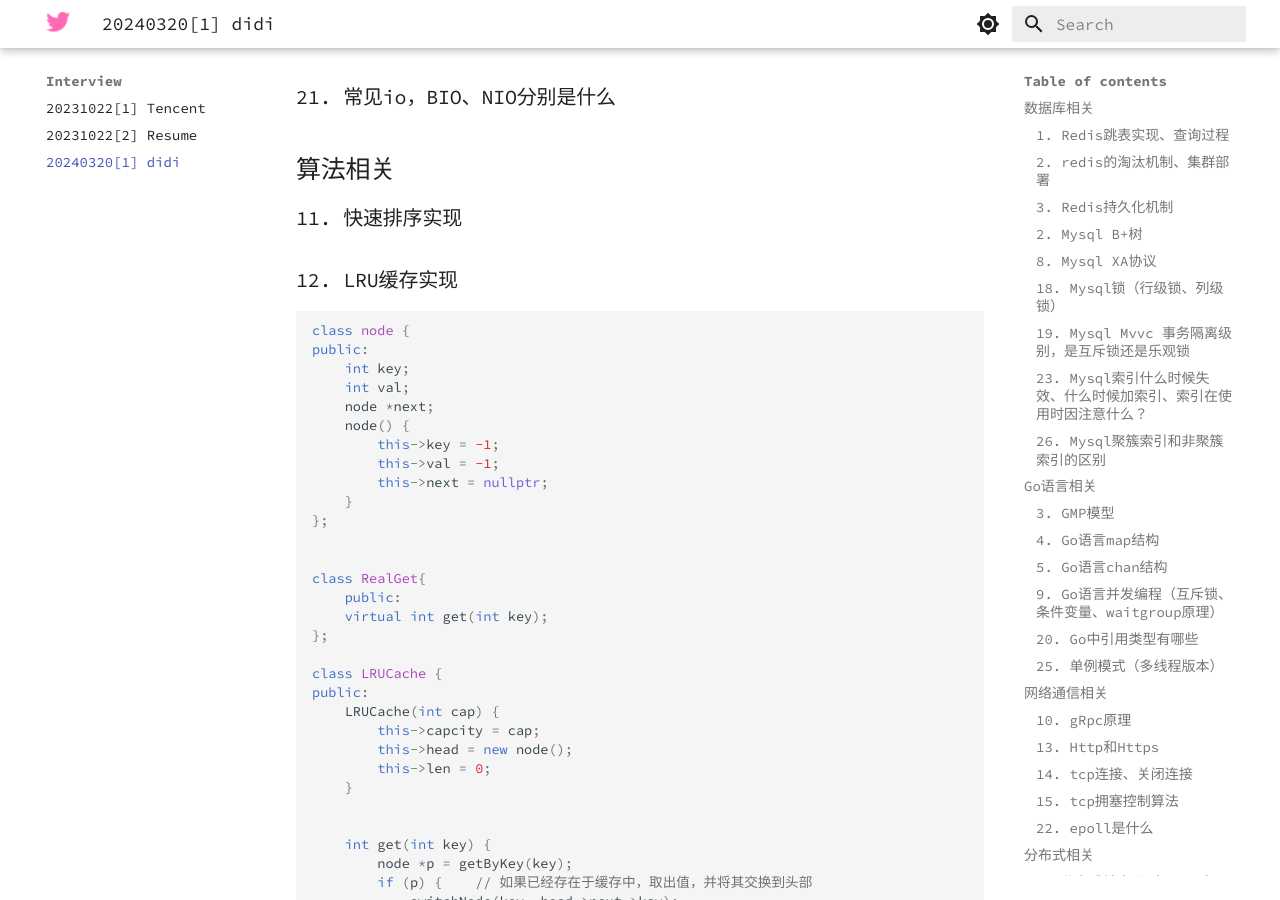
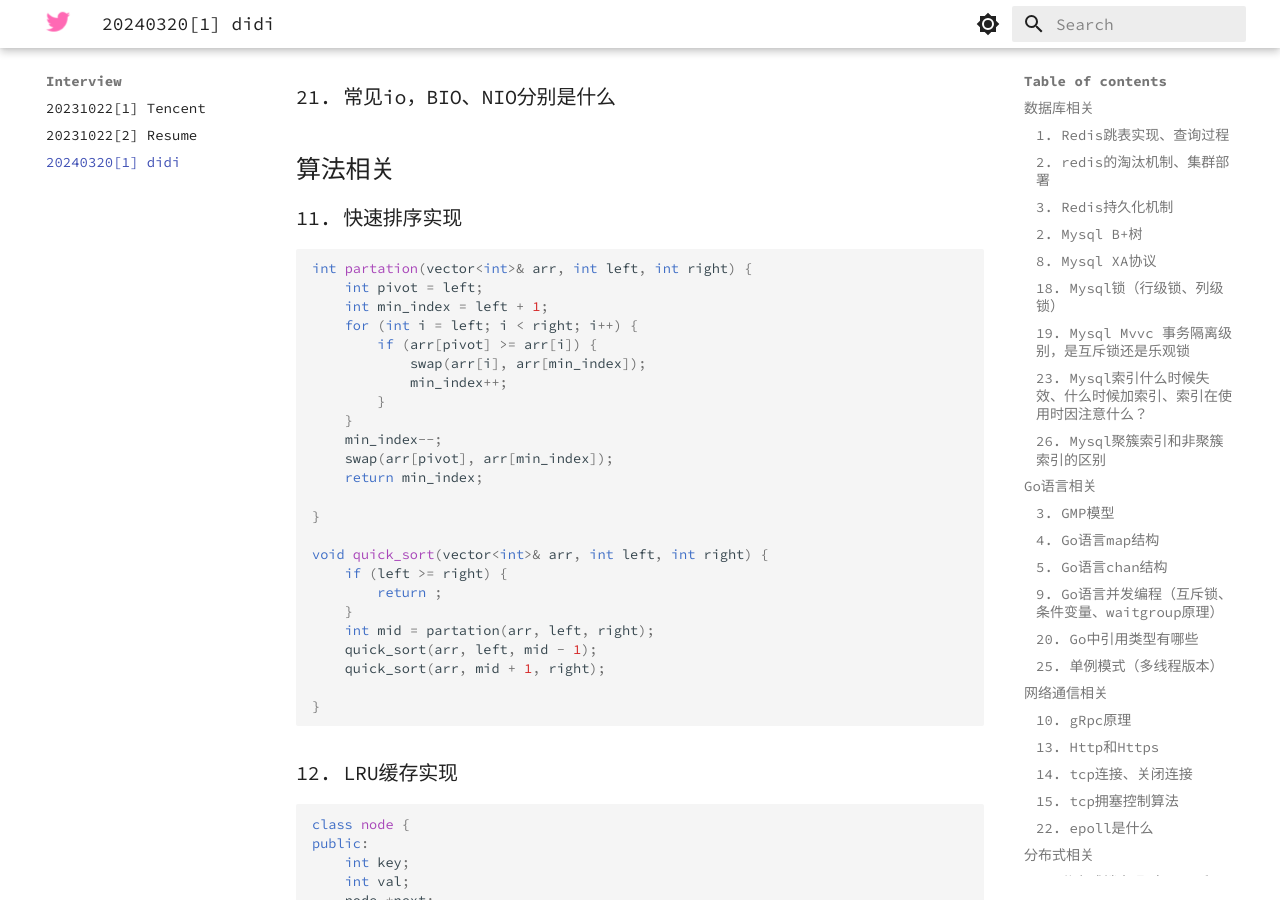
Before and after one commit to shanliao420/shanliao420.github.io, an MkDocs documentation site: the page built from docs/interview/20240320[1] Didi.md, in a window 1280 px wide and 900 px high, scrolled down 1922 px. Built offline with MkDocs 1.6.1 and Material for MkDocs 9.7.7, drawn with Linux system fonts in a browser that asks for light colours.

Commit message:
add quick sort

````diff
--- a/docs/interview/20240320[1] Didi.md
+++ b/docs/interview/20240320[1] Didi.md
@@ -39,6 +39,37 @@
 
 ## 算法相关
 ### 11. 快速排序实现
+```C++
+
+int partation(vector<int>& arr, int left, int right) {
+    int pivot = left;
+    int min_index = left + 1;
+    for (int i = left; i < right; i++) {
+        if (arr[pivot] >= arr[i]) {
+            swap(arr[i], arr[min_index]);
+            min_index++;
+        }
+    }
+    min_index--;
+    swap(arr[pivot], arr[min_index]);
+    return min_index;
+
+}
+
+void quick_sort(vector<int>& arr, int left, int right) {
+    if (left >= right) {
+        return ;
+    }
+    int mid = partation(arr, left, right);
+    quick_sort(arr, left, mid - 1);
+    quick_sort(arr, mid + 1, right);
+
+}
+
+
+```
+
+
 ### 12. LRU缓存实现
 ```C++
 class node {
````
